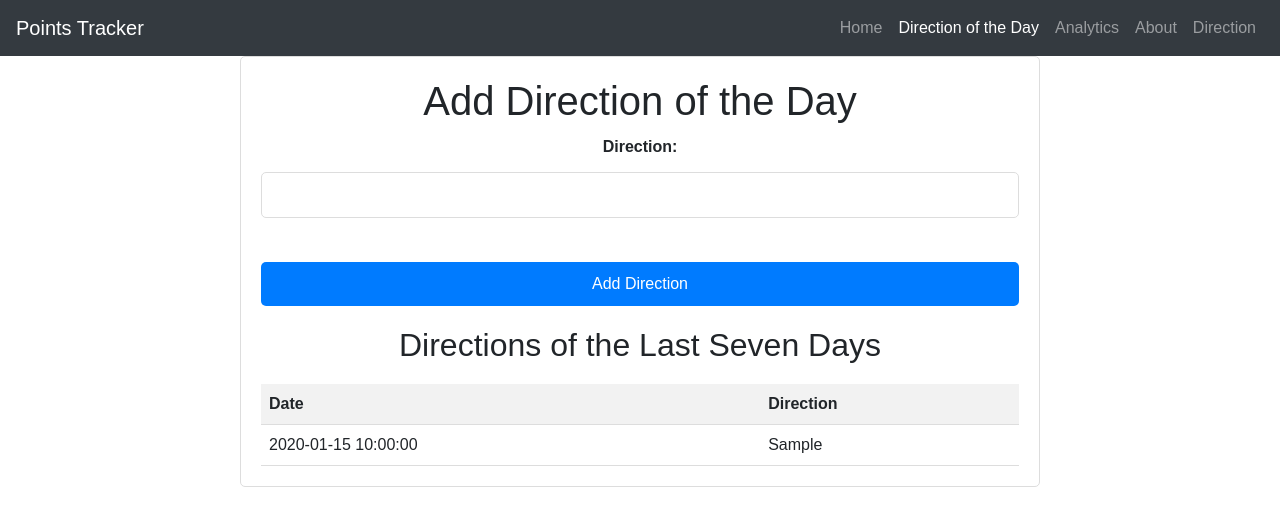
After one commit to Avishka217/ProductivityHack, a PHP site: page /directionday.php in a window 1280 px wide. The commit adds this page. Shown: the top 526 px of the page. Run offline with PHP 8.4, Linux system fonts and the light colour scheme; tables that the repository leaves empty or names only in its code hold one stand-in row (values such as "Sample post").

Commit message:
Direction of the day page added

```diff
--- /dev/null
+++ b/directionday.php
@@ -0,0 +1,198 @@
+<?php
+// Database connection details (replace with your actual details)
+$servername = "localhost";
+$username = "root";
+$password = "root";
+$dbname = "wp_db";
+
+// Create connection
+$conn = new mysqli($servername, $username, $password, $dbname);
+
+// Check connection
+if ($conn->connect_error) {
+  die("Connection failed: " . $conn->connect_error);
+}
+
+// Process form data only if form is submitted
+if ($_SERVER['REQUEST_METHOD'] === 'POST' && isset($_POST['direction'])) {
+  // Get current date
+  $date = date('Y-m-d');
+
+  // Get form data (assuming proper sanitization is done)
+  $direction = $_POST["direction"];
+
+  // SQL insert statement
+  $sql = "INSERT INTO directionday (date, direction)
+          VALUES ('$date', '$direction')";
+
+  if ($conn->query($sql) === TRUE) {
+    // Redirect to avoid form resubmission on page refresh
+    header("Location: directionday.php");
+    exit();
+  } else {
+    echo "<p>Error: " . $sql . "<br>" . $conn->error . "</p>";
+  }
+}
+
+// Retrieve direction of the day for the last seven days
+$direction_sql = "SELECT date, direction FROM directionday ORDER BY date DESC LIMIT 7";
+$direction_result = $conn->query($direction_sql);
+
+$tableBody = ""; // Initialize empty string for table body content
+
+if ($direction_result === false) {
+  echo "<p>Error retrieving directions: " . $conn->error . "</p>";
+} else {
+  // Check if there are any rows returned
+  if ($direction_result->num_rows > 0) {
+    // Output data of each row
+    while ($row = $direction_result->fetch_assoc()) {
+      $tableBody .= "<tr>";
+      $tableBody .= "<td>" . $row["date"] . "</td>";
+      $tableBody .= "<td>" . $row["direction"] . "</td>";
+      $tableBody .= "</tr>";
+    }
+  } else {
+    $tableBody = "<tr><td colspan='2'>No directions found for the last seven days.</td></tr>";
+  }
+}
+
+$conn->close();
+?>
+
+<!DOCTYPE html>
+<html lang="en">
+
+<head>
+  <meta charset="UTF-8">
+  <meta name="viewport" content="width=device-width, initial-scale=1.0">
+  <title>Add Direction of the Day</title>
+  <!-- Bootstrap CSS -->
+  <link href="https://stackpath.bootstrapcdn.com/bootstrap/4.5.2/css/bootstrap.min.css" rel="stylesheet">
+
+  <link rel="stylesheet" href="style.css">
+  <style>
+    body {
+      font-family: Arial, sans-serif;
+      /* Set a standard web font */
+      margin: 0;
+      padding: 0;
+    }
+
+    .container {
+      max-width: 800px;
+      margin: 0 auto;
+      padding: 20px;
+      border: 1px solid #ddd;
+      border-radius: 5px;
+      background-color: #fff;
+    }
+
+    h1,
+    h2 {
+      margin-top: 0;
+    }
+
+    form {
+      margin-bottom: 20px;
+    }
+
+    input[type="text"],
+    input[type="submit"] {
+      padding: 10px;
+      font-size: 16px;
+      border: 1px solid #ddd;
+      border-radius: 5px;
+      margin-bottom: 10px;
+      width: 100%;
+      box-sizing: border-box;
+    }
+
+    button,
+    input[type="submit"] {
+      padding: 10px 20px;
+      font-size: 16px;
+      border: none;
+      border-radius: 5px;
+      cursor: pointer;
+      background-color: #007bff;
+      color: #fff;
+    }
+
+    button:hover,
+    input[type="submit"]:hover {
+      background-color: #0056b3;
+    }
+
+    table {
+      width: 100%;
+      border-collapse: collapse;
+      margin-top: 20px;
+    }
+
+    th,
+    td {
+      padding: 8px;
+      text-align: left;
+      border-bottom: 1px solid #ddd;
+    }
+
+    th {
+      background-color: #f2f2f2;
+    }
+  </style>
+</head>
+
+<body>
+  <!-- Bootstrap Header Section -->
+  <nav class="navbar navbar-expand-lg navbar-dark bg-dark">
+    <a class="navbar-brand" href="#">Points Tracker</a>
+    <button class="navbar-toggler" type="button" data-toggle="collapse" data-target="#navbarNav" aria-controls="navbarNav" aria-expanded="false" aria-label="Toggle navigation">
+      <span class="navbar-toggler-icon"></span>
+    </button>
+    <div class="collapse navbar-collapse" id="navbarNav">
+      <ul class="navbar-nav ml-auto">
+        <li class="nav-item">
+          <a class="nav-link" href="./index.php">Home</a>
+        </li>
+        <li class="nav-item active">
+          <a class="nav-link" href="directionday.php">Direction of the Day <span class="sr-only">(current)</span></a>
+        </li>
+        <li class="nav-item">
+          <a class="nav-link" href="#">Analytics</a>
+        </li>
+        <li class="nav-item">
+          <a class="nav-link" href="about.html">About</a>
+        </li>
+        <li class="nav-item">
+          <a class="
+          nav-link" href="#">Direction</a>
+        </li>
+      </ul>
+    </div>
+  </nav>
+  <div class="container">
+    <h1>Add Direction of the Day</h1>
+    <form action="" method="post">
+      <label for="direction">Direction:</label>
+      <input type="text" name="direction" id="direction" required>
+      <br>
+      <button type="submit" id="submitBtn">Add Direction</button>
+    </form>
+
+    <h2>Directions of the Last Seven Days</h2>
+    <table>
+      <thead>
+        <tr>
+          <th>Date</th>
+          <th>Direction</th>
+        </tr>
+      </thead>
+      <tbody>
+        <?php echo $tableBody; ?>
+      </tbody>
+    </table>
+  </div>
+</body>
+
+</html>
```
Also changed, not shown: index.php (+6 -1 lines).
